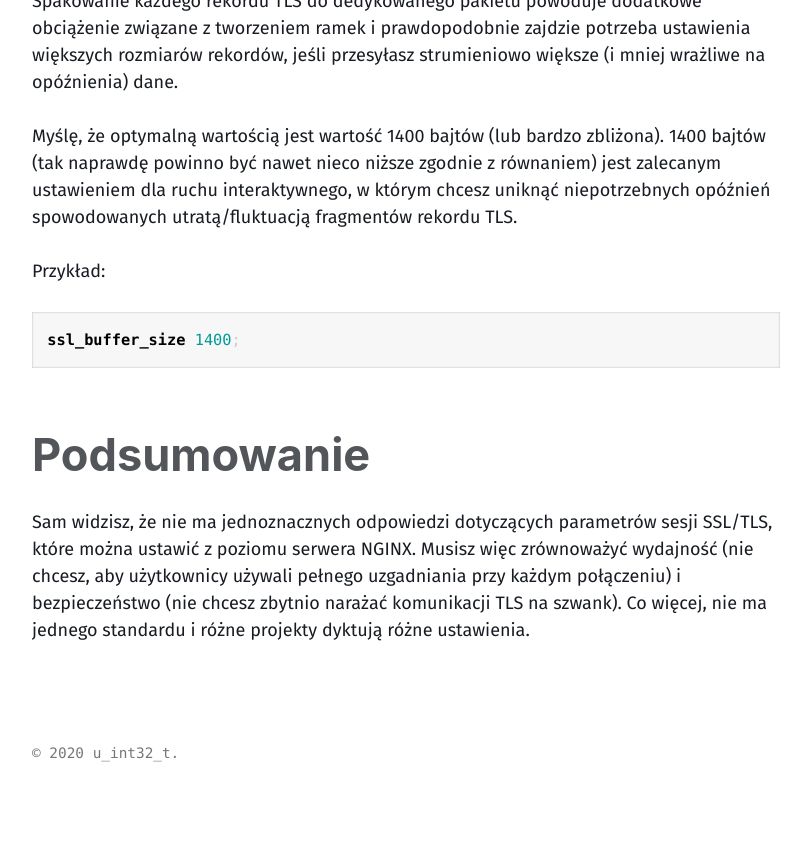
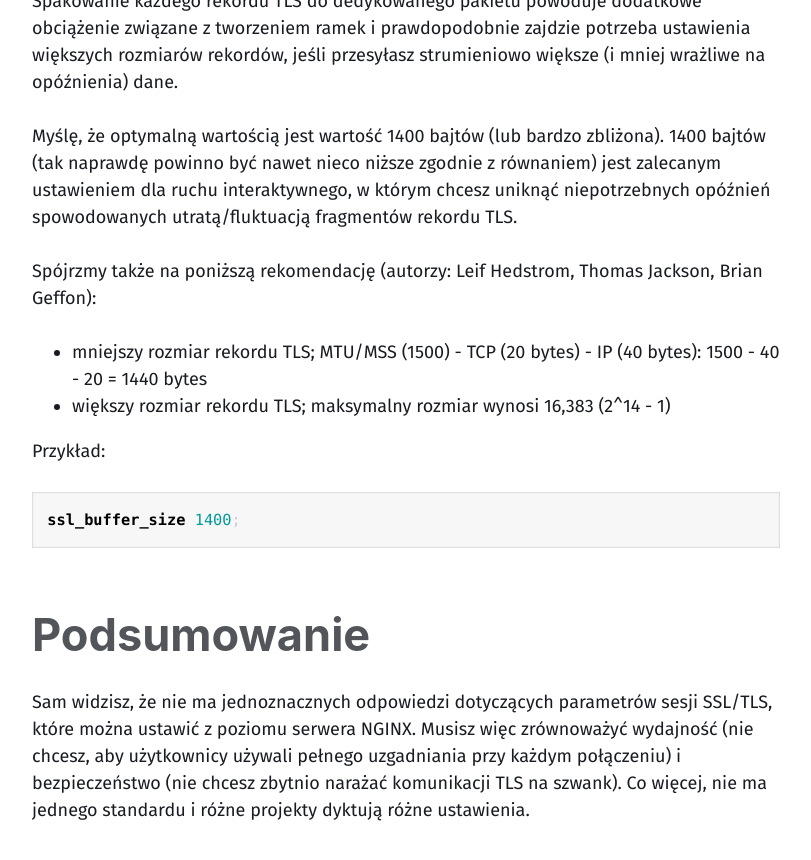
Before and after one commit to morristech/trimstray.github.io, a Jekyll site: the page built from _posts/2019-07-21-nginx-optymalizacja_pamieci_podrecznej_dla_sesji_ssl-tls.md, in a window 1280 px wide and 900 px high, scrolled down 2882 px. Shown: the top 860 px of the window, without its empty margins (180-991 px from the left). Built offline with Jekyll 4.4.1, drawn with Linux system fonts in a browser that asks for light colours; before the commit the page ends 3674 px from its top, so only the background shows below that.

Commit message:
minor updates - signed-off-by: trimstray <trimstray@gmail.com>

````diff
--- a/_posts/2019-07-21-nginx-optymalizacja_pamieci_podrecznej_dla_sesji_ssl-tls.md
+++ b/_posts/2019-07-21-nginx-optymalizacja_pamieci_podrecznej_dla_sesji_ssl-tls.md
@@ -68,6 +68,11 @@ Spakowanie każdego rekordu TLS do dedykowanego pakietu powoduje dodatkowe obci
 
 Myślę, że optymalną wartością jest wartość 1400 bajtów (lub bardzo zbliżona). 1400 bajtów (tak naprawdę powinno być nawet nieco niższe zgodnie z równaniem) jest zalecanym ustawieniem dla ruchu interaktywnego, w którym chcesz uniknąć niepotrzebnych opóźnień spowodowanych utratą/fluktuacją fragmentów rekordu TLS.
 
+Spójrzmy także na poniższą rekomendację (autorzy: Leif Hedstrom, Thomas Jackson, Brian Geffon):
+
+- mniejszy rozmiar rekordu TLS; MTU/MSS (1500) - TCP (20 bytes) - IP (40 bytes): 1500 - 40 - 20 = 1440 bytes
+- większy rozmiar rekordu TLS; maksymalny rozmiar wynosi 16,383 (2^14 - 1)
+
 Przykład:
 
 ```nginx
````
